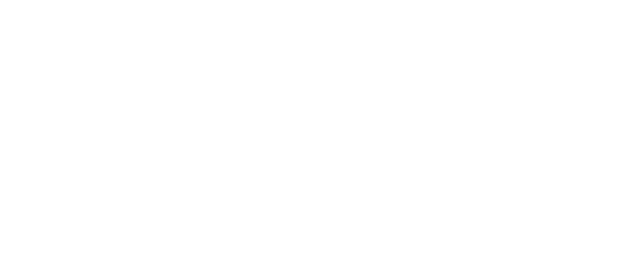
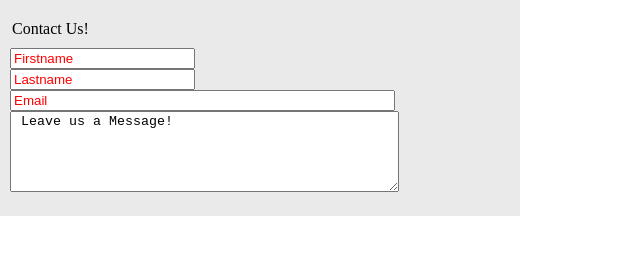
Before and after one commit to GC0728/GRVAP, a website: page public/views/contact.html in a window 1280 px wide. Shown: the whole page, without its empty margins (0-640 px from the left). Drawn offline with Linux system fonts and the light colour scheme.

Commit message:
updated 'contact' page with form submit

```diff
--- a/public/views/contact.html
+++ b/public/views/contact.html
@@ -4,9 +4,19 @@
     <meta charset="UTF-8">
     <meta name="viewport" content="width=device-width, initial-scale=1.0">
     <meta http-equiv="X-UA-Compatible" content="ie=edge">
-    <title>Document</title>
+    <link rel="stylesheet" type="text/css" href="/views/style.css">
+    <title>Contact</title>
 </head>
 <body>
 
+    <form id="contact">
+        <legend> Contact Us! </legend>
+            <input placeholder="Firstname"> <br>
+            <input placeholder="Lastname">  <br>
+            <input placeholder="Email" size="45"> <br>
+            <textarea rows="5" cols="46"> Leave us a Message! </textarea>
+
+    </form>
+
 </body>
 </html>
--- a/public/views/style.css
+++ b/public/views/style.css
@@ -25,6 +25,18 @@ body {
 #col-3 {
     background-color: #dbebfa;
     grid-area: 2 / 3 / span 2 / span 1;
+}
+
+#contact{
+    background-color: #eaeaea;
+    max-width: 500px;
+    padding: 20px 10px;
+}
+
+#contact legend {
+    background-color: #eaeaea;
+    margin-bottom: 10px;
+    max-width: 500px;
 }
 
 #container {
@@ -63,6 +75,10 @@ body {
     justify-content: center;
     opacity: 0.9;
 
+}
+
+input::placeholder{
+    color:#f00;
 }
 
 .episodeList {
@@ -167,6 +183,10 @@ th {
 
 }  */
 
+tr:nth-child(even) {
+    background-color: #f2f2f2;
+}
+
 ul {
     padding-inline-start: 5%;
 }
--- a/routes/htmlRoutes.js
+++ b/routes/htmlRoutes.js
@@ -10,7 +10,7 @@ module.exports = function(app) {
     });
 
     app.get("/contact", function(req, res) {
-        res.sendFile(path.join(__dirname, '../pubic/views/contact.html'));
+        res.sendFile(path.join(__dirname, '../public/views/contact.html'));
     });
 
 
--- a/server.js
+++ b/server.js
@@ -1,6 +1,7 @@
 // Global Values and Requires
 const express = require("express");
 const app = express();
+const db = require("./models");
 const path = require("path");
 const PORT = process.env.PORT || 3000;
 
```
Also changed, not shown: public/views/index.html (+6 -0 lines), models/index.js (added).
